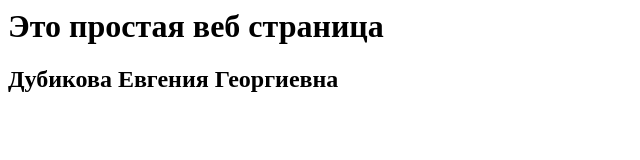
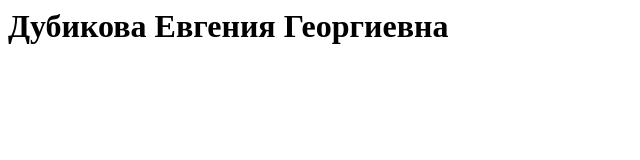
Before and after one commit to ZVitos/Project_Lab_3, a plain HTML site: page index.html in a window 1280 px wide. Shown: the whole page, without its empty margins (0-640 px from the left). Drawn offline with Linux system fonts and the light colour scheme.

Commit message:
update index.html

```diff
--- a/index.html
+++ b/index.html
@@ -4,7 +4,6 @@
         <title>Лабораторная работа No3. Дубиков Виталий Федорович</title>
     </head>
     <body>
-        <h1>Это простая веб страница</h1>
-        <h2>Дубикова Евгения Георгиевна</h2>
+        <h1>Дубикова Евгения Георгиевна</h1>
     </body>
 </html>
```
